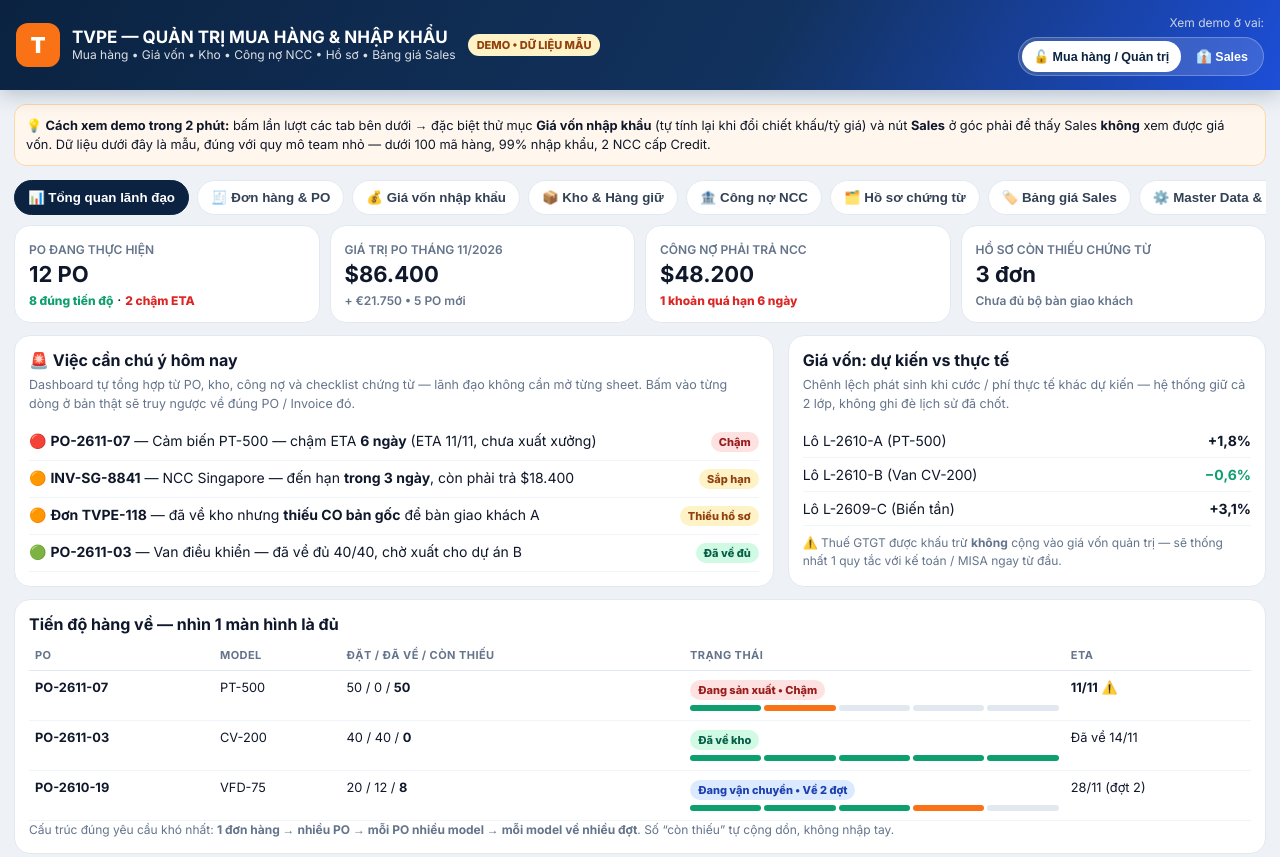
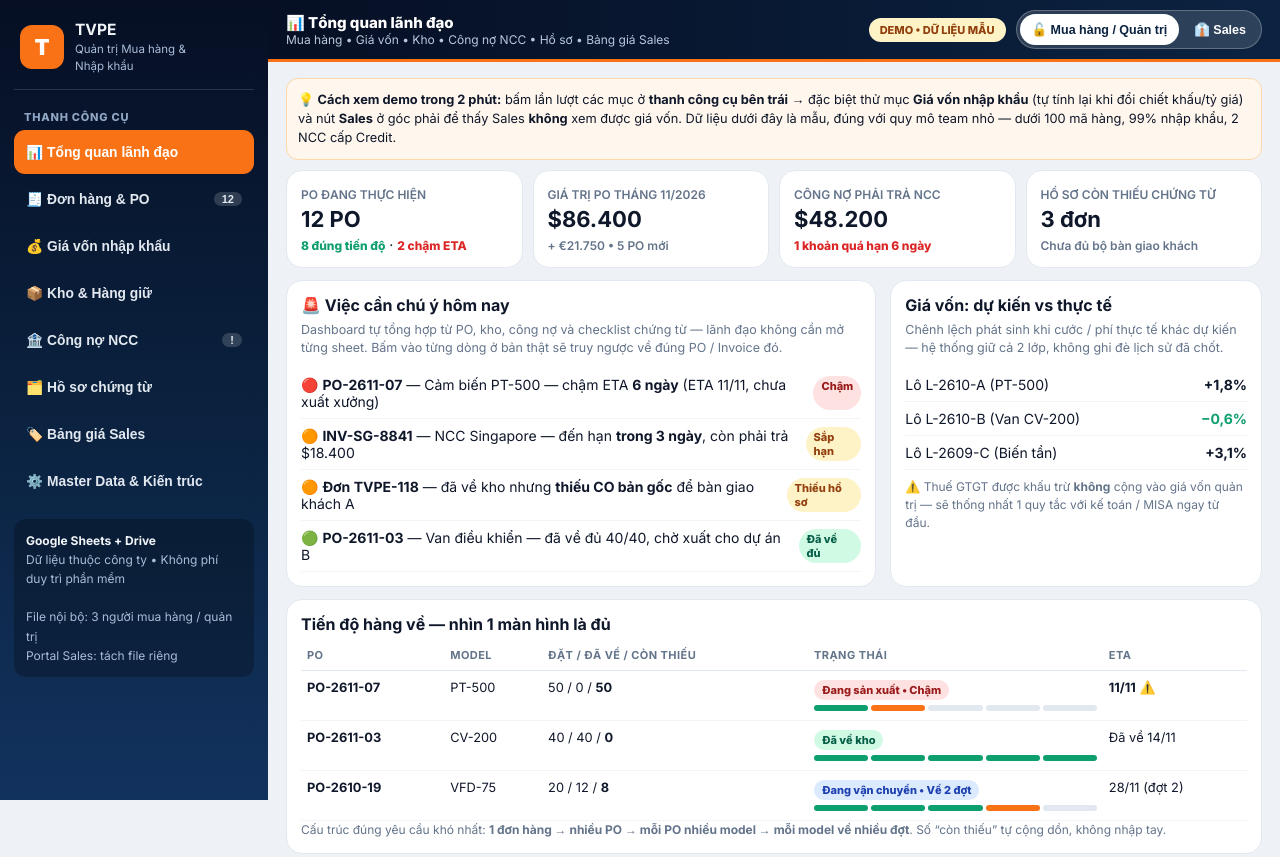
Before and after one commit to hanglex9x-cmyk/tvpe-purchasing-demo, a plain HTML site: page index.html in a window 1280 px wide. Shown: the top 857 px of the page. Drawn offline with Linux system fonts and the light colour scheme.

Commit message:
Doi thanh cong cu thanh sidebar ben trai

```diff
--- a/index.html
+++ b/index.html
@@ -10,22 +10,44 @@
 :root{--navy:#0B2341;--navy2:#12325E;--orange:#F97316;--teal:#0E9F6E;--amber:#D97706;--red:#DC2626;--bg:#EEF2F7;--card:#fff;--line:#E2E8F0;--mut:#64748B;--ink:#0F172A}
 body{font-family:Inter,system-ui,sans-serif;background:var(--bg);color:var(--ink);font-size:14px}
 a{color:inherit}
-.top{background:linear-gradient(120deg,var(--navy),var(--navy2) 60%,#1D4ED8);color:#fff;padding:14px 16px;position:sticky;top:0;z-index:50;box-shadow:0 4px 20px rgba(11,35,65,.25)}
-.toprow{display:flex;flex-wrap:wrap;gap:10px;align-items:center;justify-content:space-between;max-width:1280px;margin:0 auto}
-.logo{display:flex;gap:12px;align-items:center}
-.logoicon{width:44px;height:44px;border-radius:12px;background:var(--orange);display:grid;place-items:center;font-size:22px;font-weight:900}
-.logo h1{font-size:17px;line-height:1.15}
-.logo p{font-size:12px;opacity:.85}
-.badge{background:#FEF3C7;color:#92400E;padding:4px 9px;border-radius:999px;font-size:11px;font-weight:800}
+/* Layout + thanh công cụ bên trái (chuẩn các web đã làm: sidebar 268px navy, mobile trượt) */
+#app{display:flex;min-height:100vh}
+.main-wrap{flex:1;min-width:0;display:flex;flex-direction:column}
+#sidebar{width:268px;flex:0 0 268px;background:linear-gradient(180deg,#060F24 0%,var(--navy) 55%,var(--navy2) 100%);color:#F1F5F9;position:sticky;top:0;height:100vh;overflow-y:auto;padding:18px 14px 22px;z-index:60}
+.brand{display:flex;gap:11px;align-items:center;padding:2px 6px 14px;border-bottom:1px solid rgba(255,255,255,.14);margin-bottom:12px}
+.logoicon{width:44px;height:44px;flex:0 0 44px;border-radius:12px;background:var(--orange);color:#fff;display:grid;place-items:center;font-size:22px;font-weight:900}
+.brand h1{font-size:15.5px;line-height:1.25}
+.brand p{font-size:11.5px;color:#A9BCD8;margin-top:2px;line-height:1.45}
+.side-label{font-size:11px;font-weight:800;letter-spacing:.07em;text-transform:uppercase;color:#8FA6C4;padding:8px 10px 6px}
+.nav{display:flex;flex-direction:column;gap:3px}
+.nav button{display:flex;align-items:center;gap:10px;width:100%;text-align:left;background:transparent;border:0;color:#E2E8F0;padding:10px 12px;border-radius:11px;font-weight:600;font-size:13.8px;cursor:pointer;min-height:44px}
+.nav button:hover{background:rgba(255,255,255,.07);color:#fff}
+.nav button.on{background:var(--orange);color:#fff;font-weight:800}
+.nav button.locked{opacity:.45}
+.nav button .cnt{margin-left:auto;font-size:11px;background:rgba(255,255,255,.16);border-radius:99px;padding:1px 8px;font-weight:800}
+.nav button.on .cnt{background:rgba(255,255,255,.28)}
+.side-foot{margin-top:16px;padding:12px;border-radius:12px;background:rgba(0,0,0,.25);font-size:12px;color:#A9BCD8;line-height:1.6}
+.side-foot b{color:#F1F5F9}
+#scrim{display:none}
+#topbar{position:sticky;top:0;z-index:40;background:linear-gradient(90deg,#060F24,var(--navy));border-bottom:3px solid var(--orange);padding:10px 18px;display:flex;align-items:center;gap:12px;flex-wrap:wrap}
+#topbar .tb-title{font-weight:800;font-size:15px;color:#fff}
+#topbar .tb-sub{font-size:12px;color:#B9C8DE}
+.tb-right{margin-left:auto;display:flex;align-items:center;gap:10px;flex-wrap:wrap}
+.badge{background:#FEF3C7;color:#92400E;padding:5px 11px;border-radius:999px;font-size:11px;font-weight:800;white-space:nowrap}
+#btn-menu{display:none;width:40px;height:40px;border-radius:11px;border:1px solid rgba(255,255,255,.3);background:rgba(255,255,255,.08);color:#fff;font-size:19px;cursor:pointer}
 .role{display:flex;background:rgba(255,255,255,.14);border:1px solid rgba(255,255,255,.25);border-radius:999px;padding:3px;gap:3px}
 .role button{border:0;background:transparent;color:#fff;padding:8px 12px;border-radius:999px;font-weight:700;font-size:12.5px;cursor:pointer}
 .role button.on{background:#fff;color:var(--navy)}
-.wrap{max-width:1280px;margin:0 auto;padding:14px}
-.nav{display:flex;gap:8px;overflow:auto;padding:4px 0 10px;scrollbar-width:none}
-.nav::-webkit-scrollbar{display:none}
-.nav button{white-space:nowrap;border:1px solid var(--line);background:#fff;padding:9px 13px;border-radius:999px;font-weight:700;cursor:pointer;color:#334155}
-.nav button.on{background:var(--navy);color:#fff;border-color:var(--navy)}
-.nav button.locked{opacity:.55}
+.wrap{width:100%;padding:16px 18px 10px}
+@media(max-width:760px){
+  #sidebar{display:none;position:fixed;left:0;top:0;width:280px;flex-basis:280px;height:100dvh}
+  #sidebar.open{display:block;box-shadow:0 0 60px rgba(0,0,0,.45)}
+  #scrim{display:block;position:fixed;inset:0;background:rgba(6,17,34,.5);z-index:55;opacity:0;pointer-events:none;transition:.2s}
+  #scrim.show{opacity:1;pointer-events:auto}
+  #btn-menu{display:inline-grid;place-items:center}
+  .wrap{padding:14px}
+  #topbar{padding:10px 14px}
+}
 .grid{display:grid;grid-template-columns:repeat(2,1fr);gap:10px}
 @media(min-width:900px){.grid{grid-template-columns:repeat(4,1fr)}.cols2{display:grid;grid-template-columns:1.35fr .85fr;gap:14px}.cols3{display:grid;grid-template-columns:repeat(3,1fr);gap:12px}}
 .card{background:var(--card);border:1px solid var(--line);border-radius:16px;padding:14px;margin-bottom:12px}
@@ -67,40 +89,54 @@ strong.num{white-space:nowrap}
 </style>
 </head>
 <body>
-<header class="top">
-  <div class="toprow">
-    <div class="logo">
+<div id="app">
+  <aside id="sidebar" aria-label="Thanh công cụ">
+    <div class="brand">
       <div class="logoicon">T</div>
       <div>
-        <h1>TVPE — QUẢN TRỊ MUA HÀNG &amp; NHẬP KHẨU</h1>
-        <p>Mua hàng • Giá vốn • Kho • Công nợ NCC • Hồ sơ • Bảng giá Sales</p>
+        <h1>TVPE</h1>
+        <p>Quản trị Mua hàng &amp;<br>Nhập khẩu</p>
       </div>
+    </div>
+    <div class="side-label">Thanh công cụ</div>
+    <nav class="nav" id="nav">
+      <button class="on" data-tab="dash" onclick="go('dash')">📊 Tổng quan lãnh đạo</button>
+      <button data-tab="po" data-internal="1" onclick="go('po')">🧾 Đơn hàng &amp; PO <span class="cnt">12</span></button>
+      <button data-tab="cost" data-internal="1" onclick="go('cost')">💰 Giá vốn nhập khẩu</button>
+      <button data-tab="stock" onclick="go('stock')">📦 Kho &amp; Hàng giữ</button>
+      <button data-tab="ap" data-internal="1" onclick="go('ap')">🏦 Công nợ NCC <span class="cnt">!</span></button>
+      <button data-tab="docs" onclick="go('docs')">🗂️ Hồ sơ chứng từ</button>
+      <button data-tab="price" onclick="go('price')">🏷️ Bảng giá Sales</button>
+      <button data-tab="arch" onclick="go('arch')">⚙️ Master Data &amp; Kiến trúc</button>
+    </nav>
+    <div class="side-foot">
+      <b>Google Sheets + Drive</b><br>
+      Dữ liệu thuộc công ty • Không phí duy trì phần mềm<br><br>
+      File nội bộ: 3 người mua hàng / quản trị<br>
+      Portal Sales: tách file riêng
+    </div>
+  </aside>
+  <div id="scrim" onclick="closeMenu()"></div>
+
+  <div class="main-wrap">
+    <header id="topbar">
+      <button id="btn-menu" onclick="openMenu()" aria-label="Mở thanh công cụ">☰</button>
+      <div>
+        <div class="tb-title" id="tbTitle">📊 Tổng quan lãnh đạo</div>
+        <div class="tb-sub">Mua hàng • Giá vốn • Kho • Công nợ NCC • Hồ sơ • Bảng giá Sales</div>
+      </div>
+      <div class="tb-right">
         <span class="badge">DEMO • DỮ LIỆU MẪU</span>
-    </div>
-    <div>
-      <div class="small" style="color:#CBD5E1;margin-bottom:5px;text-align:right">Xem demo ở vai:</div>
         <div class="role">
           <button id="roleInternal" class="on" onclick="setRole('internal')">🔓 Mua hàng / Quản trị</button>
           <button id="roleSales" onclick="setRole('sales')">👔 Sales</button>
-      </div>
         </div>
       </div>
     </header>
 
 <div class="wrap">
   <div id="salesBanner" class="alert green hide">✅ <b>Bạn đang xem ở vai Sales:</b> chỉ thấy <b>Bảng giá bán (Trading / End User / Project đã duyệt)</b>, catalogue &amp; tồn khả dụng. Giá mua, chiết khấu hãng, giá vốn, chi phí nhập khẩu và công nợ NCC <b>đã bị tách hẳn</b> — không phải ẩn sheet, mà là file/giao diện riêng. Đây là điểm bảo mật quan trọng nhất của hệ thống thật.</div>
-  <div id="internalBanner" class="alert">💡 <b>Cách xem demo trong 2 phút:</b> bấm lần lượt các tab bên dưới → đặc biệt thử mục <b>Giá vốn nhập khẩu</b> (tự tính lại khi đổi chiết khấu/tỷ giá) và nút <b>Sales</b> ở góc phải để thấy Sales <b>không</b> xem được giá vốn. Dữ liệu dưới đây là mẫu, đúng với quy mô team nhỏ — dưới 100 mã hàng, 99% nhập khẩu, 2 NCC cấp Credit.</div>
-
-  <nav class="nav" id="nav">
-    <button class="on" data-tab="dash" onclick="go('dash')">📊 Tổng quan lãnh đạo</button>
-    <button data-tab="po" data-internal="1" onclick="go('po')">🧾 Đơn hàng &amp; PO</button>
-    <button data-tab="cost" data-internal="1" onclick="go('cost')">💰 Giá vốn nhập khẩu</button>
-    <button data-tab="stock" onclick="go('stock')">📦 Kho &amp; Hàng giữ</button>
-    <button data-tab="ap" data-internal="1" onclick="go('ap')">🏦 Công nợ NCC</button>
-    <button data-tab="docs" onclick="go('docs')">🗂️ Hồ sơ chứng từ</button>
-    <button data-tab="price" onclick="go('price')">🏷️ Bảng giá Sales</button>
-    <button data-tab="arch" onclick="go('arch')">⚙️ Master Data &amp; Kiến trúc</button>
-  </nav>
+  <div id="internalBanner" class="alert">💡 <b>Cách xem demo trong 2 phút:</b> bấm lần lượt các mục ở <b>thanh công cụ bên trái</b> → đặc biệt thử mục <b>Giá vốn nhập khẩu</b> (tự tính lại khi đổi chiết khấu/tỷ giá) và nút <b>Sales</b> ở góc phải để thấy Sales <b>không</b> xem được giá vốn. Dữ liệu dưới đây là mẫu, đúng với quy mô team nhỏ — dưới 100 mã hàng, 99% nhập khẩu, 2 NCC cấp Credit.</div>
 
   <!-- DASHBOARD -->
   <section id="tab-dash">
@@ -312,12 +348,19 @@ strong.num{white-space:nowrap}
     Bấm nút <b>Sales</b> ở góc trên để kiểm tra phân quyền trước khi quyết định.
   </footer>
 </div>
+  </div>
+</div>
 
 <script>
+const TAB_TITLES={dash:'📊 Tổng quan lãnh đạo',po:'🧾 Đơn hàng & PO',cost:'💰 Giá vốn nhập khẩu',stock:'📦 Kho & Hàng giữ',ap:'🏦 Công nợ NCC',docs:'🗂️ Hồ sơ chứng từ',price:'🏷️ Bảng giá Sales',arch:'⚙️ Master Data & Kiến trúc'};
+function openMenu(){document.getElementById('sidebar').classList.add('open');document.getElementById('scrim').classList.add('show')}
+function closeMenu(){document.getElementById('sidebar').classList.remove('open');document.getElementById('scrim').classList.remove('show')}
 function go(id){
   document.querySelectorAll('section[id^="tab-"]').forEach(s=>s.classList.add('hide'));
   document.getElementById('tab-'+id).classList.remove('hide');
   document.querySelectorAll('#nav button').forEach(b=>b.classList.toggle('on',b.dataset.tab===id));
+  document.getElementById('tbTitle').textContent=TAB_TITLES[id]||'TVPE';
+  closeMenu();
   window.scrollTo({top:0,behavior:'smooth'});
 }
 function setRole(r){
```
Lines whose indentation alone changed are shown as unchanged.
